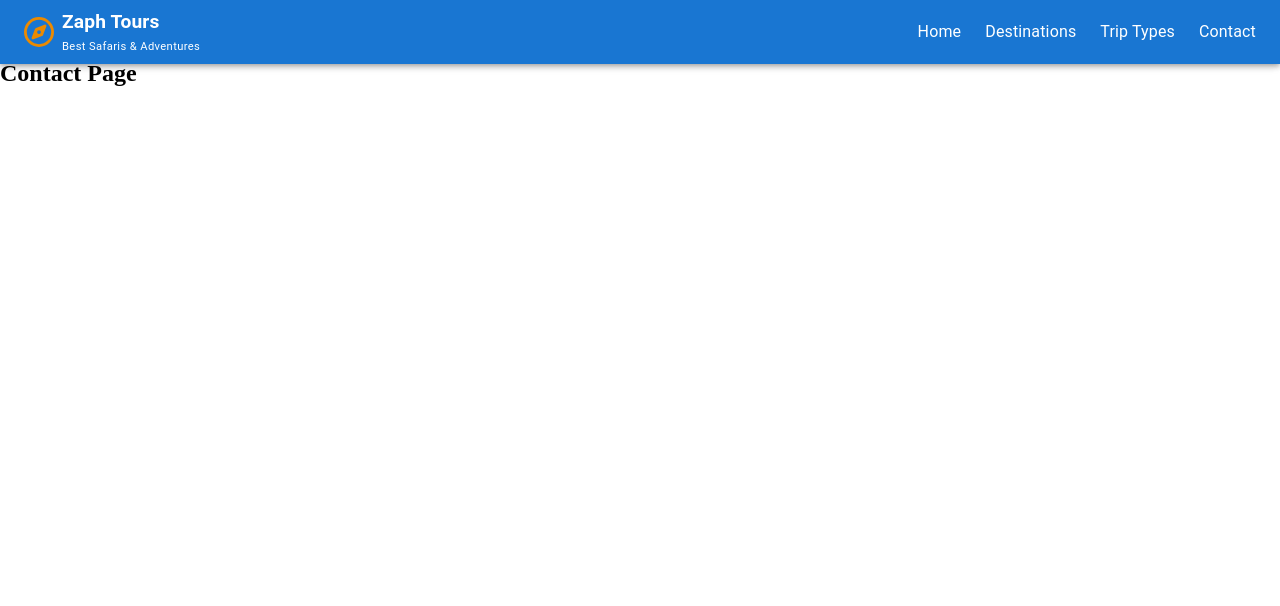
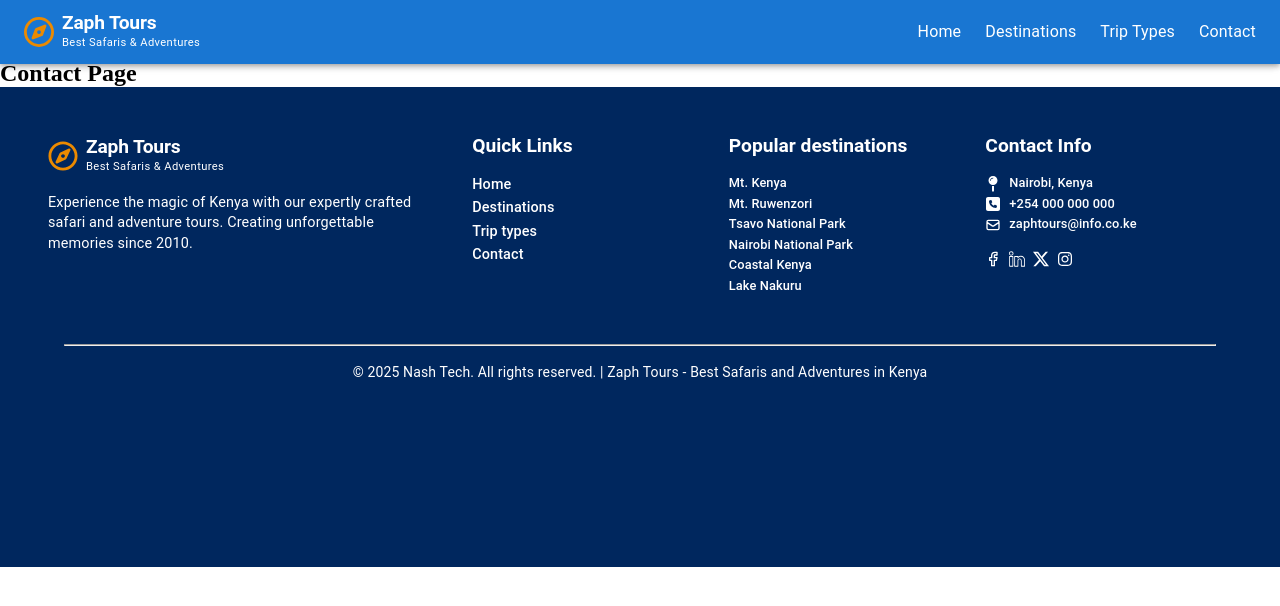
Before and after one commit to NathanaelMutua/zaph-tours, a React (Vite) app: page /contact in a window 1280 px wide. Shown: the top 606 px of the page. Built offline with nearby package versions, Linux system fonts and the light colour scheme.

Commit message:
feat: add footer - fix: add high zIndex for Navbar to prevent feature destination chips appearing above it when scrolling - add component type 'section' for NewsletterSignup - add footer component with stack, box, typography, grid and react icon components

```diff
--- a/src/App.tsx
+++ b/src/App.tsx
@@ -6,6 +6,7 @@ import Destinations from "./pages/Destinations";
 import Trips from "./pages/Trips";
 import Contact from "./pages/Contact";
 import Navbar from "./components/Navbar";
+import Footer from "./components/Footer";
 
 function App() {
   return (
@@ -22,6 +23,8 @@ function App() {
             <Route path="/contact" element={<Contact />} />
           </Routes>
         </Stack>
+        {/* footer for all pages */}
+        <Footer />
       </BrowserRouter>
     </>
   );
--- /dev/null
+++ b/src/components/Footer.tsx
@@ -0,0 +1,162 @@
+import { Stack, Box, Typography, Grid } from "@mui/material";
+import { Link } from "react-router-dom";
+import { FaRegCompass } from "react-icons/fa";
+import { LuFacebook } from "react-icons/lu";
+import { SlSocialLinkedin } from "react-icons/sl";
+import { BsTwitterX } from "react-icons/bs";
+import { FaInstagram } from "react-icons/fa";
+import { HiOutlineMail } from "react-icons/hi";
+import { FaSquarePhone } from "react-icons/fa6";
+import { FaMapPin } from "react-icons/fa";
+
+function Footer() {
+  return (
+    <Stack
+      minHeight="60vh"
+      sx={{ backgroundColor: "rgb(0, 39, 94)" }}
+      alignItems="center"
+      color="#ffffff"
+      component="section"
+    >
+      <Grid
+        container
+        padding="3rem"
+        justifyContent="space-between"
+        wrap="wrap"
+        width="100%"
+      >
+        <Grid size={3.7}>
+          <Link to="/" style={{ textDecoration: "none", color: "inherit" }}>
+            <Stack direction="row" alignItems="center" spacing={1} pb={2}>
+              <FaRegCompass size={30} color="#eb8a00" />
+              <Stack>
+                <Typography variant="h2" fontWeight="bold" fontSize="1.2rem">
+                  Zaph Tours
+                </Typography>
+                <Typography variant="caption" fontSize=".7rem">
+                  Best Safaris & Adventures
+                </Typography>
+              </Stack>
+            </Stack>
+          </Link>
+          <Box>
+            <Typography variant="body2" fontSize="0.9rem">
+              Experience the magic of Kenya with our expertly crafted safari and
+              adventure tours. Creating unforgettable memories since 2010.
+            </Typography>
+          </Box>
+        </Grid>
+        <Grid size={2}>
+          <Stack>
+            <Typography variant="h3" fontSize="1.2rem" fontWeight="bold" pb={2}>
+              Quick Links
+            </Typography>
+            <Typography variant="h6" fontSize="0.9rem">
+              <Link to="/" style={{ textDecoration: "none", color: "#ffffff" }}>
+                Home
+              </Link>
+            </Typography>
+            <Typography variant="h6" fontSize="0.9rem">
+              <Link
+                to="/destinations"
+                style={{
+                  textDecoration: "none",
+                  color: "#ffffff",
+                }}
+              >
+                Destinations
+              </Link>
+            </Typography>
+            <Typography variant="h6" fontSize="0.9rem">
+              <Link
+                to="/trips"
+                style={{ textDecoration: "none", color: "#ffffff" }}
+              >
+                Trip types
+              </Link>
+            </Typography>
+            <Typography variant="h6" fontSize="0.9rem">
+              <Link
+                to="/contact"
+                style={{
+                  textDecoration: "none",
+                  color: "#ffffff",
+                  transition: "0.6s",
+                }}
+              >
+                Contact
+              </Link>
+            </Typography>
+          </Stack>
+        </Grid>
+        <Grid size={2}>
+          <Typography variant="h3" fontSize="1.2rem" fontWeight="bold" pb={2}>
+            Popular destinations
+          </Typography>
+          <Typography variant="h6" fontSize="0.8rem">
+            Mt. Kenya
+          </Typography>
+          <Typography variant="h6" fontSize="0.8rem">
+            Mt. Ruwenzori
+          </Typography>
+          <Typography variant="h6" fontSize="0.8rem">
+            Tsavo National Park
+          </Typography>
+          <Typography variant="h6" fontSize="0.8rem">
+            Nairobi National Park
+          </Typography>
+          <Typography variant="h6" fontSize="0.8rem">
+            Coastal Kenya
+          </Typography>
+          <Typography variant="h6" fontSize="0.8rem">
+            Lake Nakuru
+          </Typography>
+        </Grid>
+        <Grid size={2.5}>
+          <Typography variant="h3" fontSize="1.2rem" fontWeight="bold" pb={2}>
+            Contact Info
+          </Typography>
+          <Box sx={{ display: "flex", gap: "0.5rem", alignItems: "center" }}>
+            <FaMapPin />
+            <Typography variant="h6" fontSize="0.8rem">
+              Nairobi, Kenya
+            </Typography>
+          </Box>
+          <Box sx={{ display: "flex", gap: "0.5rem", alignItems: "center" }}>
+            <FaSquarePhone />
+            <Typography variant="h6" fontSize="0.8rem">
+              +254 000 000 000
+            </Typography>
+          </Box>
+          <Box sx={{ display: "flex", gap: "0.5rem", alignItems: "center" }}>
+            <HiOutlineMail />
+            <Typography variant="h6" fontSize="0.8rem">
+              zaphtours@info.co.ke
+            </Typography>
+          </Box>
+          <Stack
+            direction="row"
+            color="#fff"
+            alignItems="center"
+            spacing={1}
+            pt={2}
+          >
+            <LuFacebook />
+            <SlSocialLinkedin />
+            <BsTwitterX />
+            <FaInstagram />
+          </Stack>
+        </Grid>
+      </Grid>
+      <hr style={{ width: "90vw" }} />
+      <Box>
+        <Typography variant="body2" p={2} textAlign="center">
+          &copy; 2025 Nash Tech. All rights reserved. | Zaph Tours - Best
+          Safaris and Adventures in Kenya
+        </Typography>
+      </Box>
+    </Stack>
+  );
+}
+
+export default Footer;
--- a/src/components/Navbar.tsx
+++ b/src/components/Navbar.tsx
@@ -4,14 +4,14 @@ import { FaRegCompass } from "react-icons/fa6";
 
 function Navbar() {
   return (
-    <AppBar sx={{ top: 0, left: 0, width: "100%", zIndex: 100 }}>
+    <AppBar sx={{ top: 0, left: 0, width: "100%", zIndex: 1000 }}>
       <Toolbar>
         {/* Zaph Brand Logo and Title */}
         <Link to="/" style={{ textDecoration: "none", color: "inherit" }}>
           <Stack direction="row" alignItems="center" spacing={1}>
             <FaRegCompass size={30} color="#eb8a00" />
             <Stack>
-              <Typography variant="h6" fontWeight="bold" fontSize="1.2rem">
+              <Typography variant="h2" fontWeight="bold" fontSize="1.2rem">
                 Zaph Tours
               </Typography>
               <Typography variant="caption" fontSize=".7rem">
--- a/src/components/NewsletterSignup.tsx
+++ b/src/components/NewsletterSignup.tsx
@@ -6,6 +6,7 @@ function NewsletterSignup() {
       maxHeight="100vh"
       padding="3rem"
       sx={{ backgroundColor: "#1976D2", color: "#ffffff" }}
+      component="section"
     >
       <Stack justifyContent="center" alignItems="center">
         <Typography variant="h2" fontWeight="bold" fontSize="2.3rem">
```
